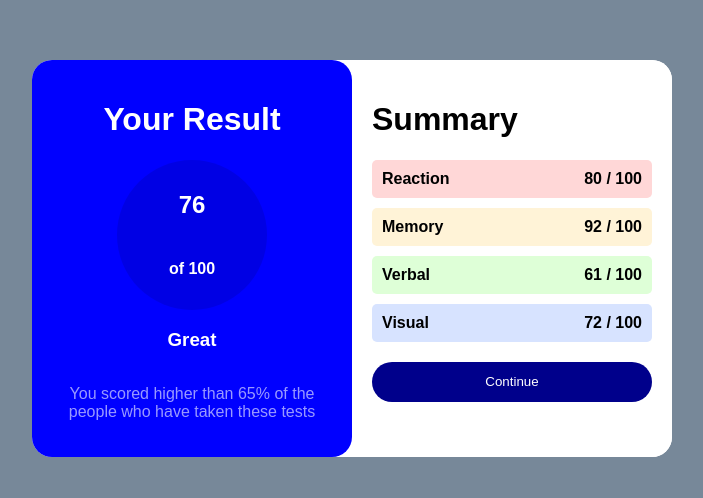
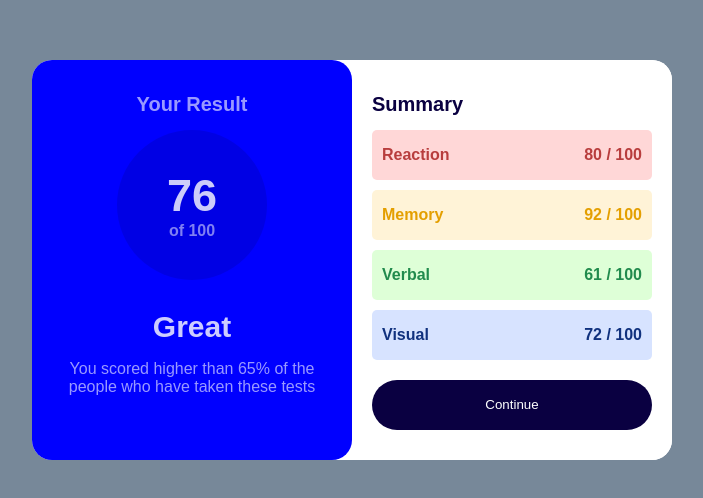
Before and after one commit to NV27/practice-repo, a plain HTML site: page index.html in a window 1280 px wide. Shown: the part 140-638 px from the top of the page, without its empty margins (288-991 px from the left). Drawn offline with Linux system fonts and the light colour scheme.

Commit message:
more styling, animated button

```diff
--- a/index.html
+++ b/index.html
@@ -23,7 +23,7 @@
     <div class="model">
         <div class="grid-container">
             <div class="left">
-                <h1>Your Result</h1>
+                <h1 class="your-result">Your Result</h1>
                 <div class="score">
                     <h2 class="actual-score">76</h2>
                     <h4 class="out-of">of 100</h4>
@@ -34,7 +34,7 @@
 
 
             <div class="right">
-                <h1>Summary</h1>
+                <h1 class="your-summary">Summary</h1>
                 <div class="score-grid">
                     <div class="reaction score-item">
                         <b class="reaction-text">Reaction</b>
--- a/styles.css
+++ b/styles.css
@@ -6,11 +6,44 @@
 
 :root {
   --primaryCol: blue;
+  --secondaryCol: rgba(10, 0, 65, 1);
 }
 
 body {
   background-color: lightslategrey;
   font-family: Arial, Helvetica, sans-serif;
+}
+
+h1.your-result{
+    font-size: 20px;
+    color: rgba(255, 255, 255, 0.6)
+}
+
+h1.your-summary{
+    font-size: 20px;
+    color: var(--secondaryCol);
+}
+
+h2{
+    font-size: 45px;
+    color: rgba(255, 255, 255, 0.8);
+    margin: 0px;
+}
+
+h3{
+    font-size: 30px;
+    color: rgba(255, 255, 255, 0.8);
+    margin-bottom: 0px;
+}
+
+h4{
+    color: rgba(255, 255, 255, 0.5);
+    margin: 0px;
+}
+
+.words{
+    text-align: center;
+    color: rgba(255, 255, 255, 0.6)
 }
 
 .model{
@@ -21,6 +54,7 @@ body {
     left: 25%;
     max-width: 50%;
     border: none;
+    height: 400px;
 }
 
 .grid-container{
@@ -47,6 +81,9 @@ body {
     border-radius: 20px;
     border: none;
     max-width: 50%;
+    height: 400px;
+    display: flex;
+    flex-direction: column;
 }
 
 .score{
@@ -54,6 +91,8 @@ body {
     display: flex;
     justify-content: center;
     align-items: center;
+    justify-items: center;
+    align-content: center;
     flex-direction: column;
     border-radius: 100%;
     width: 150px;
@@ -61,14 +100,25 @@ body {
 }
 
 .continue-button{
-    background-color: darkblue;
+    background-color: var(--secondaryCol);
     color: white;
-    border-radius: 20px;
+    border-radius: 250px;
     border: none;
-    height: 40px;
+    height: 50px;
     position: relative;
     width: 500px;
     max-width: 100%;
+    bottom: 0px;
+    transition: background-color 1s, color 1s;
+    transition-timing-function: cubic-bezier(0.075, 0.82, 0.165, 1);
+}
+
+.continue-button:hover{
+    background-color: cornflowerblue;
+    color: white;
+    /* max-width: 110%; */
+    transition: background-color 1s, color 1s;
+    transition-timing-function: cubic-bezier(0.075, 0.82, 0.165, 1);
 }
 
 .score-grid{
@@ -78,7 +128,7 @@ body {
     border: none;
     gap: 10px;
     flex-direction: column;
-    max-height: 70%;
+    max-height: 80%;
     margin-bottom: 20px;
     width: 500px;
     max-width: 100%;
@@ -87,33 +137,34 @@ body {
 .score-item{
     display: flex;
     justify-content: space-between;
+    align-items: center;
+    height: 50px;
 }
 
 .reaction{
     background-color: #ffd7d7;
     border-radius: 5px;
     padding: 10px;
+    color: #b83d3d;
 }
 
 .memory{
     background-color: #fff3d7;
     border-radius: 5px;
     padding: 10px;
+    color: #e49f00;
 }
 
 .verbal{
     background-color: #deffd7;
     border-radius: 5px;
     padding: 10px;
+    color: #218b4d;
 }
 
 .visual{
     background-color: #d7e3ff;
     border-radius: 5px;
     padding: 10px;
+    color: #10317e;
 }
-
-.words{
-    text-align: center;
-    color: rgba(255, 255, 255, 0.6)
-}
```
